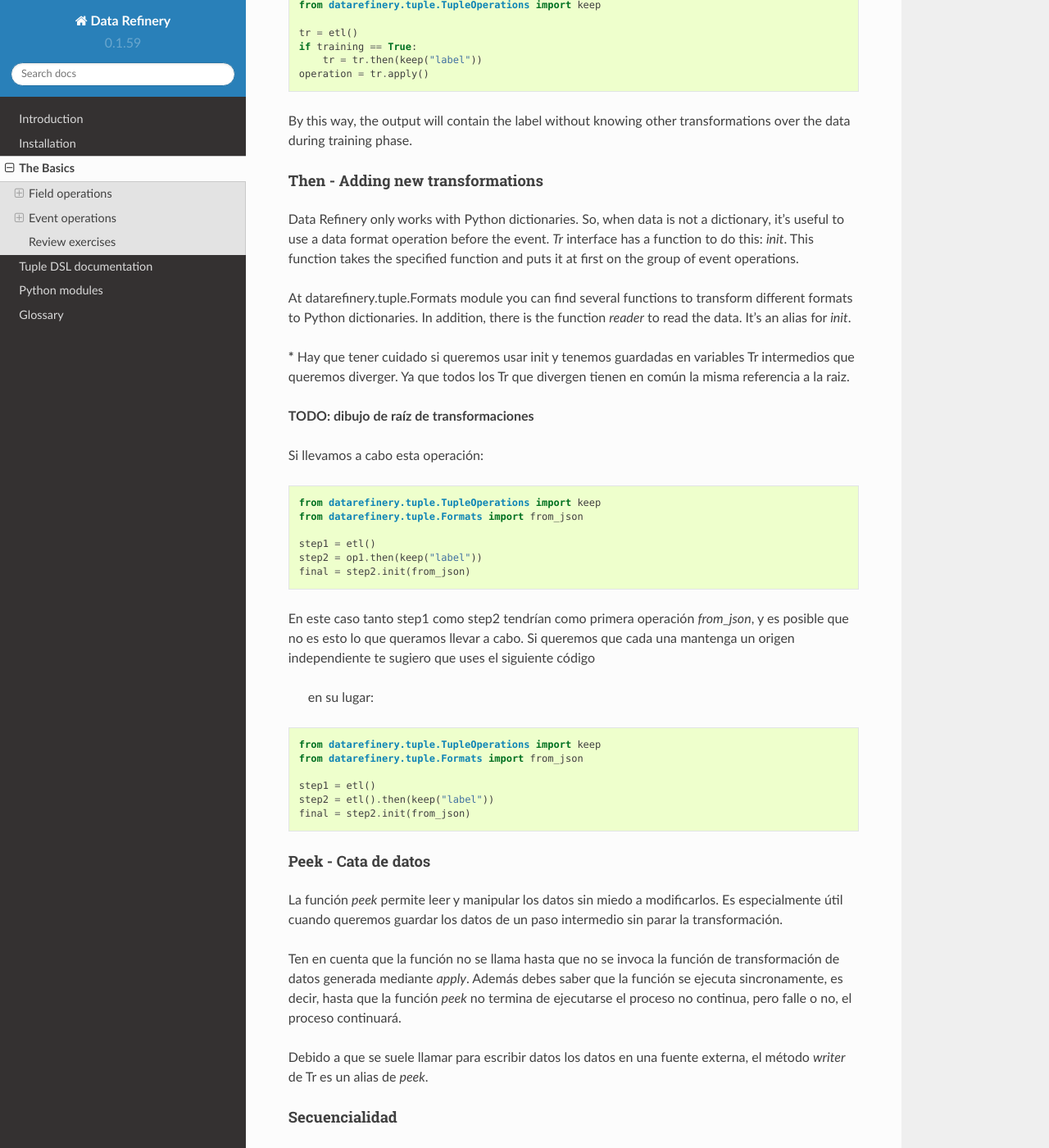
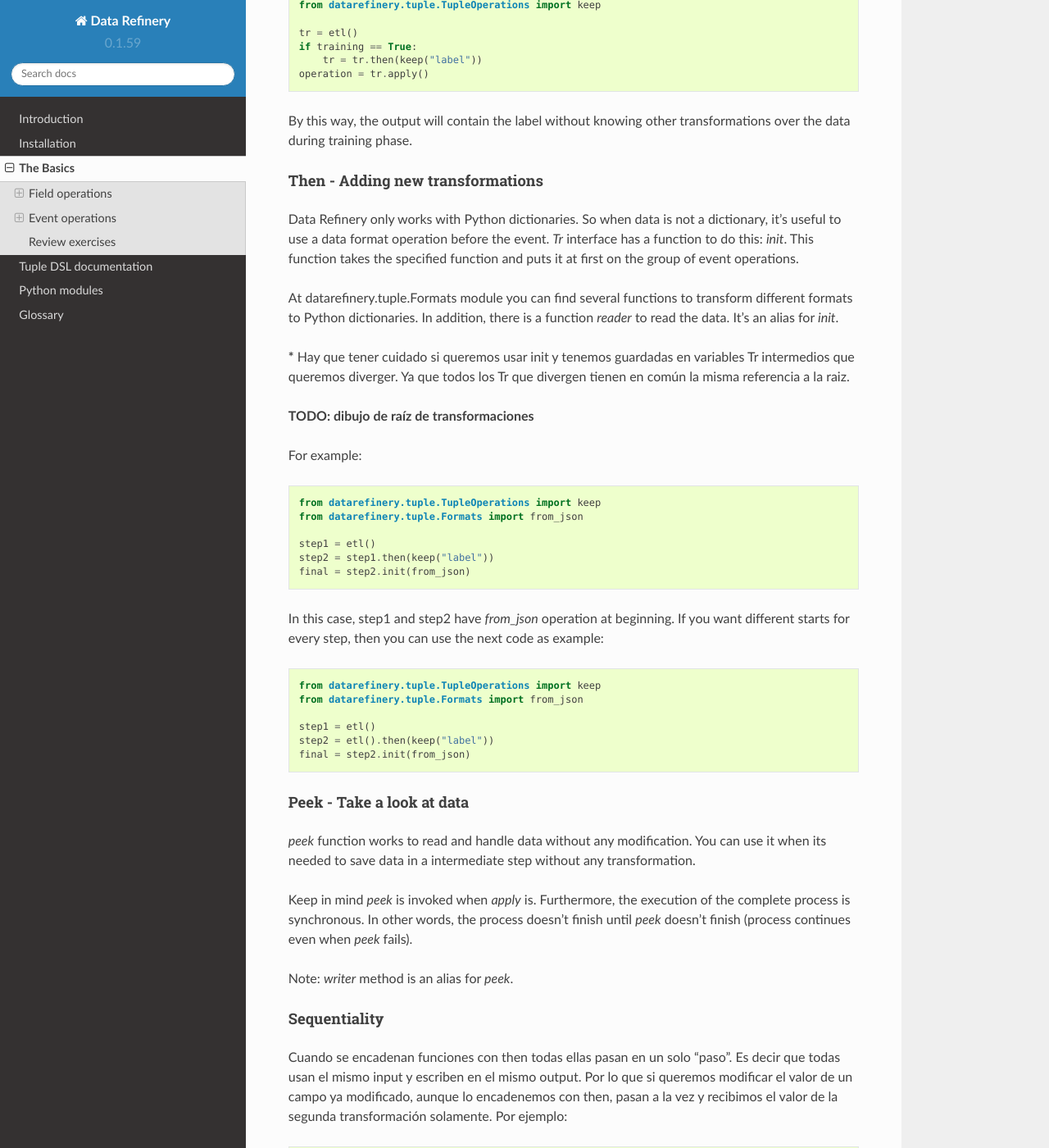
Before and after one commit to BBVA/data-refinery, a Sphinx documentation site: the page built from docs/source/thebasics.rst, in a window 1280 px wide and 1400 px high, scrolled down 12654 px. Shown: the whole window at 82% size. Built offline with Sphinx 7.4.7 and the Read the Docs theme 2.0.0, drawn with Linux system fonts in a browser that asks for light colours.

Commit message:
Peek translation

```diff
--- a/docs/source/thebasics.rst
+++ b/docs/source/thebasics.rst
@@ -655,20 +655,20 @@ By this way, the output will contain the label without knowing other transformat
 Then - Adding new transformations
 .................................
 
-Data Refinery only works with Python dictionaries. So, when data is not a dictionary, it's useful to use a data format
+Data Refinery only works with Python dictionaries. So when data is not a dictionary, it's useful to use a data format
 operation before the event.
 *Tr* interface has a function to do this: *init*. This function takes the specified function and puts it at first on
 the group of event operations.
 
 At datarefinery.tuple.Formats module you can find several functions to transform different formats to Python
-dictionaries. In addition, there is the function *reader* to read the data. It's an alias for *init*.
+dictionaries. In addition, there is a function *reader* to read the data. It's an alias for *init*.
 
 ***** Hay que tener cuidado si queremos usar init y tenemos guardadas en variables Tr intermedios que queremos diverger.
 Ya que todos los Tr que divergen tienen en común la misma referencia a la raiz.
 
 **TODO: dibujo de raíz de transformaciones**
 
-Si llevamos a cabo esta operación:
+For example:
 
 .. code-block:: python
 
@@ -676,12 +676,11 @@ Si llevamos a cabo esta operación:
     from datarefinery.tuple.Formats import from_json
 
     step1 = etl()
-    step2 = op1.then(keep("label"))
+    step2 = step1.then(keep("label"))
     final = step2.init(from_json)
 
-En este caso tanto step1 como step2 tendrían como primera operación *from_json*, y es posible que no es esto lo que
-queramos llevar a cabo. Si queremos que cada una mantenga un origen independiente te sugiero que uses el siguiente código
- en su lugar:
+In this case, step1 and step2 have *from_json* operation at beginning. If you want different starts for every step, then
+you can use the next code as example:
 
 .. code-block:: python
 
@@ -692,21 +691,19 @@ queramos llevar a cabo. Si queremos que cada una mantenga un origen independient
     step2 = etl().then(keep("label"))
     final = step2.init(from_json)
 
-Peek - Cata de datos
-....................
+Peek - Take a look at data
+..........................
 
-La función *peek* permite leer y manipular los datos sin miedo a modificarlos. Es especialmente útil cuando queremos
-guardar los datos de un paso intermedio sin parar la transformación.
+*peek* function works to read and handle data without any modification. You can use it when its needed to save data
+in a intermediate step without any transformation.
 
-Ten en cuenta que la función no se llama hasta que no se invoca la función de transformación de datos generada mediante
-*apply*. Además debes saber que la función se ejecuta sincronamente, es decir, hasta que la función *peek* no termina de
-ejecutarse el proceso no continua, pero falle o no, el proceso continuará.
+Keep in mind *peek* is invoked when *apply* is. Furthermore, the execution of the complete process is synchronous. In
+other words, the process doesn't finish until *peek* doesn't finish (process continues even when *peek* fails).
 
-Debido a que se suele llamar para escribir datos los datos en una fuente externa, el método *writer* de Tr es un alias
-de *peek*.
+Note: *writer* method is an alias for *peek*.
 
-Secuencialidad
-..............
+Sequentiality
+.............
 
 Cuando se encadenan funciones con then todas ellas pasan en un solo "paso". Es decir que todas usan el mismo input y
 escriben en el mismo output. Por lo que si queremos modificar el valor de un campo ya modificado, aunque lo encadenemos
```
